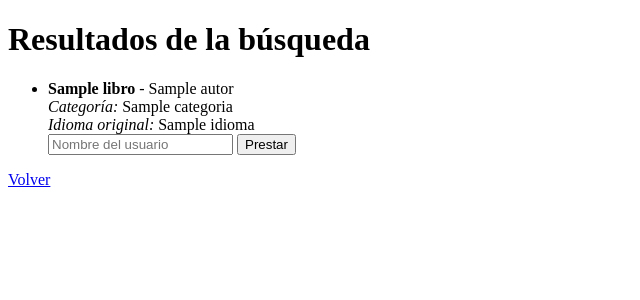
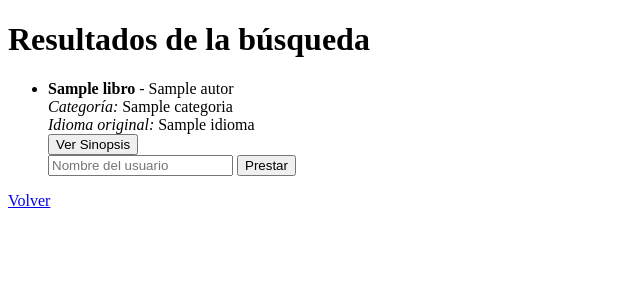
Before and after one commit to StephanyJrz/Biblioteca_Distribuida, a Flask app: template interfaz_grafica/templates/resultados.html in a window 1280 px wide. Shown: the top 300 px of the page, without its empty margins (0-640 px from the left). Run offline with Flask 3, Linux system fonts and the light colour scheme; the template is opened without the code that fills it: most values are stand-ins (such as "Sample title", 1, 10 or a date in 2020).

Commit message:
Agregado de boton para sinopsis
Modificacion de varios archivos, para poder ver de forma dinamica la sinopsis

```diff
--- a/fragmento_catalogo/app.py
+++ b/fragmento_catalogo/app.py
@@ -16,6 +16,7 @@ def get_libros():
     autor = request.args.get('autor', '').strip()
     tipo = request.args.get('tipo', None)
     idioma = request.args.get('idioma', '').strip()
+    id = request.args.get('id', '').strip()
 
     query = "SELECT * FROM libros WHERE 1=1"
     params = []
@@ -31,6 +32,9 @@ def get_libros():
     if tipo:
         query += " AND tipo LIKE ?"
         params.append(f"%{tipo}%")
+    if id:
+        query += " AND id LIKE ?"
+        params.append(f"%{id}%")
 
     conn = get_db_connection()
     libros = conn.execute(query, params).fetchall()
--- a/interfaz_grafica/app.py
+++ b/interfaz_grafica/app.py
@@ -1,4 +1,4 @@
-from flask import Flask, render_template, request
+from flask import Flask, render_template, request, jsonify
 import requests
 
 # Definición de la aplicación Flask
@@ -136,6 +136,18 @@ def consultar_audiolibros():
         mensaje_error = f"Error al consultar audiolibros: {str(e)}"
         return render_template('mensaje.html', mensaje=mensaje_error)
 
+# Para ver la sinopsis
+@app.route('/sinopsis/<int:libro_id>', methods=['GET'])
+def sinopsis(libro_id):
+    # Solicitar el libro con el ID proporcionado desde el contenedor de catálogo
+    response = requests.get(f'{CATALOGO_URL}/libros', params={'id': libro_id})
+
+    if response.status_code == 200:
+        libro = response.json()[0]  # Suponemos que el libro con el ID existe
+        sinopsis = libro.get('sinopsis', 'No se encontró sinopsis para este libro.')
+        return jsonify({'sinopsis': sinopsis})
+    else:
+        return jsonify({'sinopsis': 'Error al obtener la sinopsis del libro.'}), 404
 
 
 # Bloque para ejecutar la aplicación
--- a/interfaz_grafica/templates/resultados.html
+++ b/interfaz_grafica/templates/resultados.html
@@ -1,4 +1,4 @@
-<!DOCTYPE html>
+<!--<!DOCTYPE html>
 <html lang="en">
   <head>
     <meta charset="UTF-8" />
@@ -13,6 +13,8 @@
         <strong>{{ libro['titulo'] }}</strong> - {{ libro['autor'] }}<br />
         <em>Categoría:</em> {{ libro['categoria'] }}<br />
         <em>Idioma original:</em> {{ libro['idioma'] }}<br />
+
+
         <form action="/prestar" method="post">
           <input type="hidden" name="libro_id" value="{{ libro['id'] }}" />
           <input
@@ -29,3 +31,66 @@
     <a href="/">Volver</a>
   </body>
 </html>
+-->
+<!DOCTYPE html>
+<html lang="en">
+  <head>
+    <meta charset="UTF-8" />
+    <meta name="viewport" content="width=device-width, initial-scale=1.0" />
+    <title>Resultados</title>
+  </head>
+  <body>
+    <h1>Resultados de la búsqueda</h1>
+    <ul>
+      {% for libro in libros %}
+      <li>
+        <strong>{{ libro['titulo'] }}</strong> - {{ libro['autor'] }}<br />
+        <em>Categoría:</em> {{ libro['categoria'] }}<br />
+        <em>Idioma original:</em> {{ libro['idioma'] }}<br />
+
+        <!-- Botón para mostrar la sinopsis -->
+        <button onclick="mostrarSinopsis('{{ libro['id'] }}')">Ver Sinopsis</button>
+
+        <form action="/prestar" method="post">
+          <input type="hidden" name="libro_id" value="{{ libro['id'] }}" />
+          <input
+            type="text"
+            name="usuario"
+            placeholder="Nombre del usuario"
+            required
+          />
+          <button type="submit">Prestar</button>
+        </form>
+      </li>
+      {% endfor %}
+    </ul>
+    <a href="/">Volver</a>
+
+    <!-- Area para mostrar la sinopsis -->
+    <div id="sinopsisContainer" style="display:none;">
+      <h2>Sinopsis:</h2>
+      <p id="sinopsisText"></p>
+      <button onclick="cerrarSinopsis()">Cerrar</button>
+    </div>
+
+    <script>
+      function mostrarSinopsis(libroId) {
+        fetch(`/sinopsis/${libroId}`)
+          .then(response => response.json())
+          .then(data => {
+            if (data.sinopsis) {
+              document.getElementById("sinopsisText").innerText = data.sinopsis;
+              document.getElementById("sinopsisContainer").style.display = "block";
+            }
+          })
+          .catch(error => {
+            alert('Error al cargar la sinopsis');
+          });
+      }
+
+      function cerrarSinopsis() {
+        document.getElementById("sinopsisContainer").style.display = "none";
+      }
+    </script>
+  </body>
+</html>
```
Also changed, not shown: fragmento_catalogo/catalogo.db.
